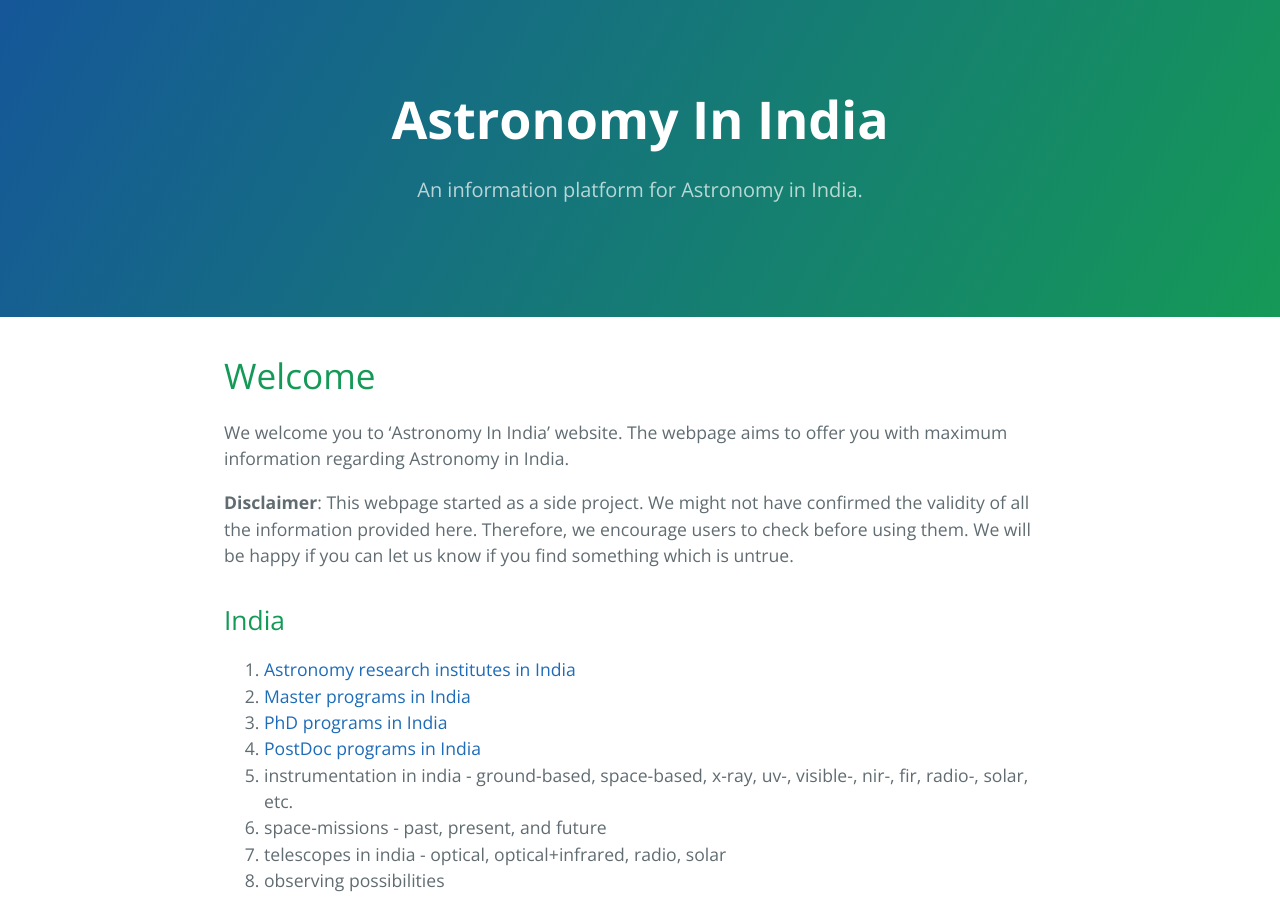
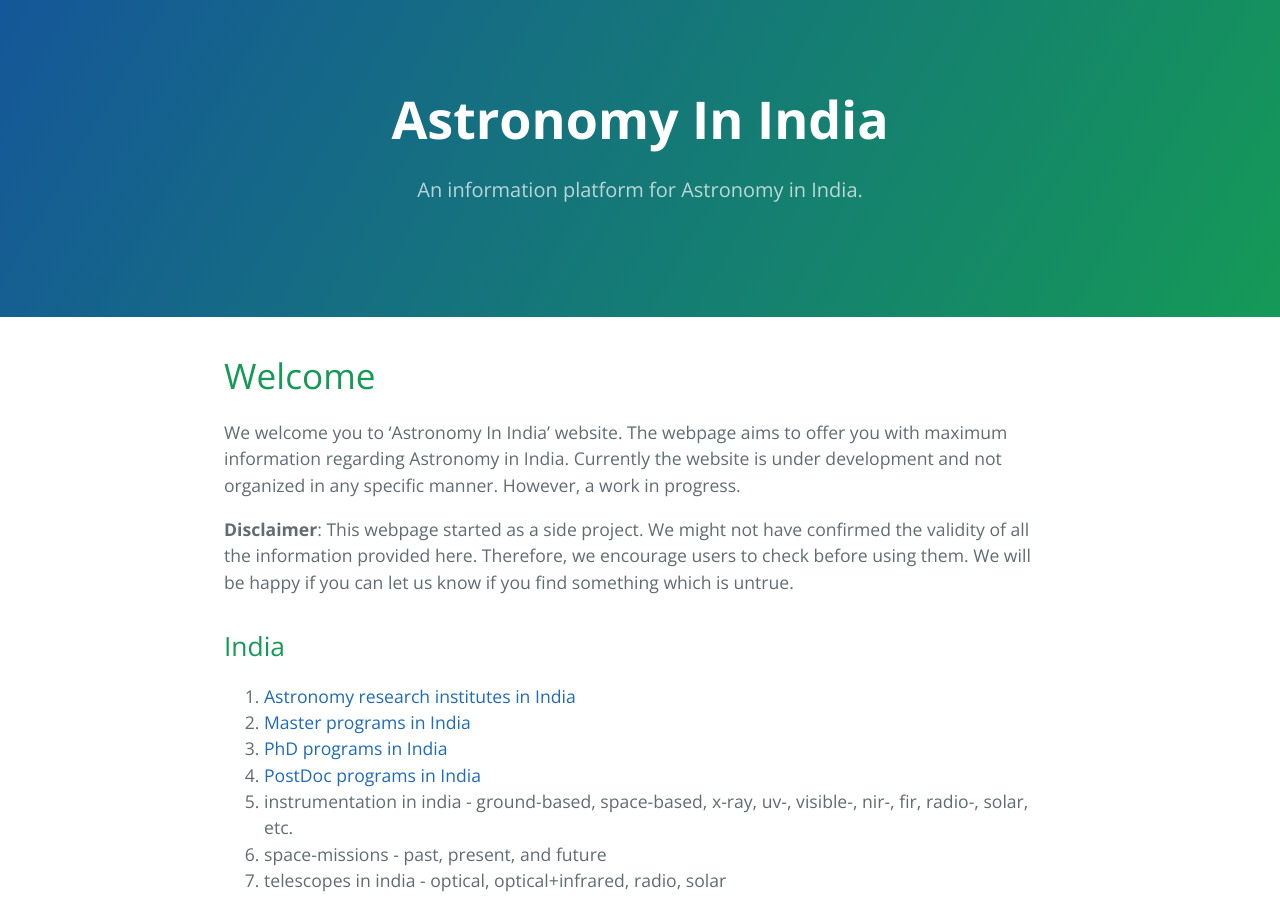
Before and after one commit to kalyanradhakrishnan/Astronomy-In-India, a Jekyll site: the page built from index.md, in a window 1280 px wide and 900 px high. Built offline with Jekyll 4.4.1, drawn with Linux system fonts in a browser that asks for light colours.

Commit message:
Update index.md

```diff
--- a/index.md
+++ b/index.md
@@ -5,7 +5,7 @@ description: An information platform for Astronomy in India.
 ---
 # Welcome
 
-We welcome you to 'Astronomy In India' website. The webpage aims to offer you with maximum information regarding Astronomy in India.
+We welcome you to 'Astronomy In India' website. The webpage aims to offer you with maximum information regarding Astronomy in India. Currently the website is under development and not organized in any specific manner. However, a work in progress.
 
 __Disclaimer__: This webpage started as a side project. We might not have confirmed the validity of all the information provided here. Therefore, we encourage users to check before using them. We will be happy if you can let us know if you find something which is untrue.
 
```
